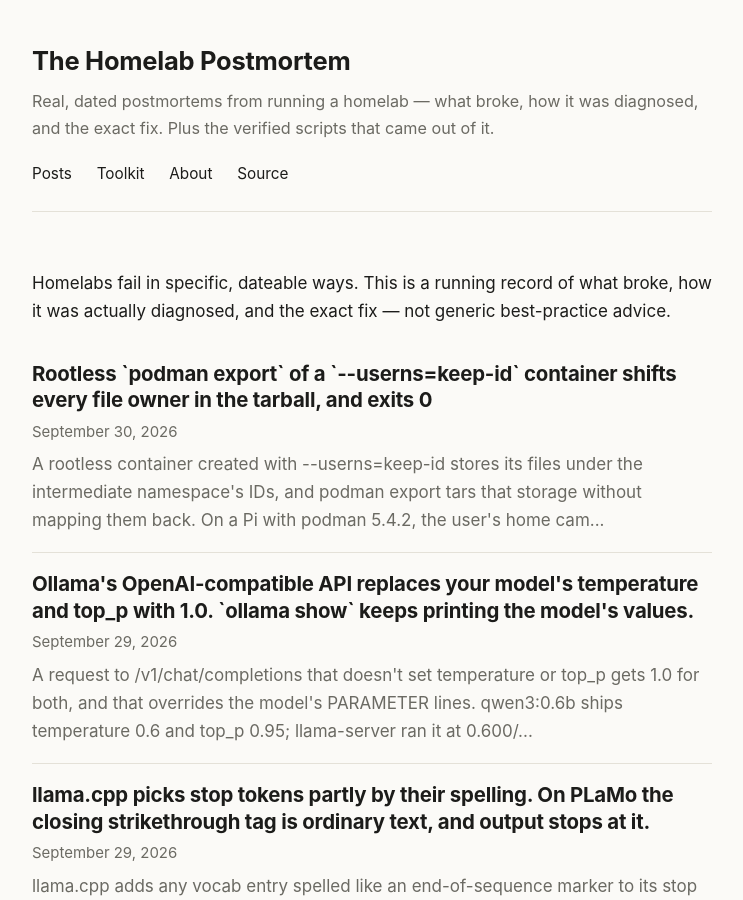
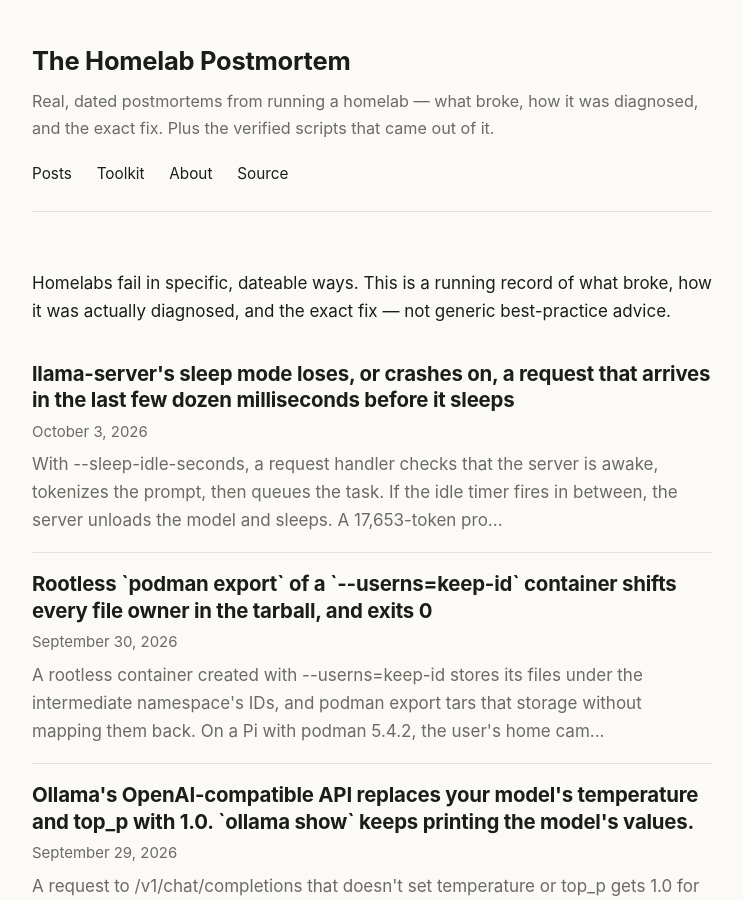
Before and after one commit to mitoyosh/homelab-postmortem, a Jekyll site: the page built from index.html, in a window 1280 px wide and 900 px high. Shown: the whole window, without its empty margins (268-1011 px from the left). Built offline with Jekyll 4.4.1, drawn with Linux system fonts in a browser that asks for light colours; part of the change alters nothing that is shown.

Commit message:
Post: llama-server sleep mode loses or crashes on a request at bedtime
Co-Authored-By: Claude Opus 5.5 <noreply@anthropic.com>

````diff
--- a/_config.yml
+++ b/_config.yml
@@ -46,7 +46,7 @@ packs:
     title: "Local LLM artifacts"
     price: "$5"
     question: "Is the model, adapter, or build you just installed the thing it says it is?"
-    detail: "Twelve checks. An Ollama quantisation that pulls and runs and returns no working code, a LoRA adapter accepted and applied to zero layers, a build that reports a commit hash from a repository it has never heard of, a response_format the server accepts and then ignores, a previous_response_id that is accepted and dropped, a tool parameter the gemma4 renderer never shows the model, an embedding batch whose positions the library reads past the end of, a prompt cache whose \"no limit\" setting keeps less than the default, and a decision model whose confidence is sharpened tenfold by a temperature its own library clamps at load time, a VRAM reservation Ollama prints in its log and never passes to the runner that places the layers, model sampling settings the OpenAI-compatible API quietly replaces with 1.0, and an end-of-generation token chosen by its spelling that stops a model mid-sentence with a normal finish."
+    detail: "Thirteen checks. An Ollama quantisation that pulls and runs and returns no working code, a LoRA adapter accepted and applied to zero layers, a build that reports a commit hash from a repository it has never heard of, a response_format the server accepts and then ignores, a previous_response_id that is accepted and dropped, a tool parameter the gemma4 renderer never shows the model, an embedding batch whose positions the library reads past the end of, a prompt cache whose \"no limit\" setting keeps less than the default, and a decision model whose confidence is sharpened tenfold by a temperature its own library clamps at load time, a VRAM reservation Ollama prints in its log and never passes to the runner that places the layers, model sampling settings the OpenAI-compatible API quietly replaces with 1.0, an end-of-generation token chosen by its spelling that stops a model mid-sentence with a normal finish, and a sleep mode that loses or crashes on a request arriving just before it sleeps."
     buy_url: "https://buy.stripe.com/cNiaEWb7C0yge8rcT65Vu07"
 
 baseurl: ""
--- a/_posts/2026-09-12-llama-server-ignores-the-response-format-its-readme-shows.md
+++ b/_posts/2026-09-12-llama-server-ignores-the-response-format-its-readme-shows.md
@@ -137,3 +137,5 @@ Two days later the same shape showed up one layer over: [Ollama's Responses API
 And three days after that, the layer below: [llama.cpp's batch API says pass `pos` as NULL and positions are tracked automatically; for M-RoPE embeddings it reads past its own buffer](https://homelabpostmortem.com/2026/09/15/llama-cpp-batch-reads-past-its-own-pos-buffer-for-mrope/). No number to watch that time — a sanitiser, and an address.
 
 The same server's `--cache-ram -1` is another documented value that does something other than its label: ["no limit" removes the byte limit and leaves the token limit at `n_ctx`](https://homelabpostmortem.com/2026/09/24/llama-server-cache-ram-minus-one-is-not-no-limit/). The number to watch there is `cache_n` on a re-sent prompt.
+
+And its sleep mode is documented to reload the model for "any new incoming task", which holds only for a task that arrives after the server is asleep: [a request that arrives in the last few dozen milliseconds before it sleeps is left in the queue or crashes the server](https://homelabpostmortem.com/2026/10/03/llama-server-sleep-mode-loses-or-crashes-on-a-request-at-bedtime/). The number to watch there is the one nobody logs, the time between the wake check and the queueing.
--- /dev/null
+++ b/_posts/2026-10-03-llama-server-sleep-mode-loses-or-crashes-on-a-request-at-bedtime.md
@@ -0,0 +1,133 @@
+---
+title: "llama-server's sleep mode loses, or crashes on, a request that arrives in the last few dozen milliseconds before it sleeps"
+date: 2026-10-03
+excerpt: "With --sleep-idle-seconds, a request handler checks that the server is awake, tokenizes the prompt, then queues the task. If the idle timer fires in between, the server unloads the model and sleeps. A 17,653-token prompt sent 46 to 34 ms before that moment sat in the queue until another request woke the server. Sent 34 to 3 ms before, it crashed llama-server with SIGSEGV inside the tokenizer. Short prompts never hit it. A 1-token completion sent first avoided both in 123 of 123 tries."
+devto_title: "llama-server's sleep mode loses or crashes on a request that arrives just before it sleeps"
+devto_tags: llm, llamacpp, selfhosted, debugging
+---
+
+**TL;DR**: `llama-server --sleep-idle-seconds N` unloads the model after N idle seconds and is documented to reload it for "any new incoming task". A request handler checks that the server is awake when it starts, then tokenizes the prompt, then queues the task. If the idle timer fires in between, the server goes to sleep anyway. On llama.cpp b11368 (CPU, Gemma 3 1B), a 17,653-token prompt sent 46 to 34 ms before the server fell asleep sat in the queue with no reply until a second request woke the server, 32 times out of 32. Sent 34 to 3 ms before, it crashed the server with SIGSEGV inside the tokenizer, which was reading the vocabulary the sleep had just freed, 41 times out of 41. With a two-word prompt the window is too short to hit: 0 of 93. Sending a 1-token completion first and the real request right after it avoided both in 123 of 123 tries. The toolkit's `check-llama-sleep-race.sh` finds servers with sleep mode on and says whether a crash would be restarted. Upstream report (the hang): [ggml-org/llama.cpp#29689](https://github.com/ggml-org/llama.cpp/issues/29689).
+
+## The symptom
+
+The report that led here was intermittent: a client that sends `/health`, `/props`, `/tokenize` and then `POST /completion` right after the server starts, with `--sleep-idle-seconds 1`, got no answer to the completion about one time in eight. The server log showed it going to sleep and never waking:
+
+```
+I que    start_loop: entering sleeping state
+I srv  handle_sleep: server is entering sleeping state
+W srv          stop: cancel task, id_task = 0          <- the client giving up 10 s later
+```
+
+To find where the window is, a Debian 13 LXC with 6 CPU cores, the llama.cpp `b11368` release binary, `gemma-3-1b-it-Q4_K_M`, `-np 1 --sleep-idle-seconds 1`. Each trial starts a fresh server, takes the moment `/health` first returns 200 as zero, waits a chosen offset, sends one `POST /completion`, and timestamps every server log line as it arrives. The server fell asleep 0.978 to 1.000 s after zero, so every send can be placed relative to the moment it slept.
+
+With the prompt `"Say OK"`, 93 sends between 0.97 and 1.03 s gave 93 answers. The 61 that arrived after the server was asleep woke it as documented, at about 1.4 s latency for the reload.
+
+Then the same with a 17,653-token prompt. To keep each trial fast, the context was `-c 512`, so a prompt that gets processed is rejected at once with HTTP 400 ("exceeds the available context size"). A 400 means the request reached a slot. Anything else means it didn't. 123 sends between 0.93 and 1.01 s, grouped by when they were sent relative to the moment the server fell asleep:
+
+```
+sent relative to sleep    result
+early enough (> ~50 ms)    13  answered before the timer fired (400, ~45 ms)
+46 .. 34 ms before         32  no answer; /props says is_sleeping: true
+34 .. 3 ms before          41  connection closed with no response; server gone
+2 ms before .. 29 ms after 37  woke the server, answered (~1.3 s)
+```
+
+The hung requests were still in the queue. After 3 s the harness checked `/props` (`"is_sleeping": true`) and sent a second, short completion. That woke the server, and the first request was answered right behind it:
+
+```
+first sent      0.935 s   (server fell asleep at 0.979 s)
+/props at 3 s   is_sleeping: true
+second sent     3.938 s   -> "exiting sleeping state" at 3.938 s
+first answered  5.172 s   (4.2 s after it was sent)
+```
+
+Without the second request the first would have waited until the client's own timeout. For a single client that sends one request after a quiet period, which is how cron jobs, home automations and agent turns tend to look, that means no reply at all.
+
+The other 41 were not hangs. The server process had exited with signal 11, and the client got `RemoteDisconnected`. Ten more sends between 0.970 and 0.990 s crashed it all ten times. Run under `gdb`, the faulting thread was an HTTP worker in the middle of tokenizing the prompt:
+
+```
+Thread 9 "llama-server" received signal SIGSEGV, Segmentation fault.
+#1  llama_vocab::text_to_token(...)
+#2  llm_tokenizer_spm_session::try_add_bigram(int, int)
+#3  llama_vocab::impl::tokenize(...)
+#6  common_tokenize(...)
+#9  tokenize_input_prompts(...)
+#10 server_routes::handle_completions_impl(...)
+```
+
+## Why it's easy to miss
+
+It happens in a few dozen milliseconds out of every idle period, so most requests never see it, and the ones that do look like unrelated faults. The hang leaves no error anywhere: the log's last word is "entering sleeping state", which is what an idle server should say, and `/props` correctly reports that the server is asleep. The crash leaves nothing in the server's own log either, because the process dies mid-request. If a supervisor restarts it, the outage can pass for a blip.
+
+The documentation describes the opposite: "When the server enters sleep mode, the model and its associated memory (including the KV cache) are unloaded from RAM to conserve resources. Any new incoming task will automatically trigger the model to reload." That holds for a request that arrives after the server is asleep. It doesn't hold for one that arrives slightly before.
+
+And it depends on the prompt. With a two-word prompt there was no window to hit in 93 tries. The reporter's server had a vision projector loaded (`--mmproj`) and speculative decoding on, and saw it one time in eight. What widened their window isn't stated, but an image is preprocessed in the same place a prompt is tokenized, so either would do it.
+
+## What's really going on
+
+Every completion handler starts by building its response object, and that constructor is the wake check (`tools/server/server-context.cpp`):
+
+```cpp
+server_res_generator(server_queue & queue_tasks, ...) {
+    bypass_sleep |= sleep_idle_seconds < 0;
+    if (!bypass_sleep) {
+        queue_tasks.wait_until_no_sleep();
+    }
+}
+```
+
+`wait_until_no_sleep()` returns at once if the server is awake. Only if it is already asleep does it set `req_stop_sleeping` and wait for the wake-up. After that, `handle_completions_impl` tokenizes the prompt (or runs `process_mtmd_prompt` for an image), builds the tasks, and only then calls `rd.post_tasks(...)`.
+
+Meanwhile the queue's main loop (`tools/server/server-queue.cpp`), finding the queue empty and the idle timer expired, does this while holding the queue lock:
+
+```cpp
+QUE_INF("%s", "entering sleeping state\n");
+sleeping = true;
+for (auto & cb : callback_sleeping_state) {
+    cb(true);                       // unloads the model, vocabulary included
+}
+req_stop_sleeping = false;
+condition_tasks.wait(lock, [&]{
+    return (!running || req_stop_sleeping);
+});
+```
+
+That gives two outcomes, depending on where the sleep lands:
+
+- **During tokenization.** The handler is still reading the vocabulary when `cb(true)` frees it. That is the SIGSEGV in `text_to_token`.
+- **After tokenization, before `post_tasks`.** The task is queued while the loop is asleep. The loop only wakes when `req_stop_sleeping` is set, and a queued task doesn't set it. The task waits for the next request that arrives while the server is asleep, since that one goes through `wait_until_no_sleep()`'s wake path.
+
+The window is the time between the wake check and the post, which is mostly tokenization. On this CPU a 17,653-token prompt took about 45 ms end to end, and the dangerous span measured 46 ms to 3 ms before the sleep. It grows with prompt length and with image preprocessing.
+
+The issue proposes two fixes. One is to also wake when the queue is not empty. As this code reads, that covers the hang but not the crash, which happens before anything is queued. The other is to count requests that are between the wake check and the post, and not sleep while that count is above zero. That would cover both.
+
+## The fix
+
+There is no release with a fix yet. These are the options that were measured or are plain configuration:
+
+**Send a 1-token completion before the real request.** A request whose prompt is a couple of tokens has almost no window: 0 hits in 93. When it is queued it resets the idle timer, so the real request that follows gets a full idle period of headroom instead of whatever was left. The same 123-send sweep with that in front:
+
+```bash
+curl -s localhost:8080/completion -d '{"prompt":"hi","n_predict":1}' >/dev/null
+curl -s localhost:8080/completion -d @real-request.json
+```
+
+```
+123 sends, 0.93 .. 1.01 s:  123 answered, 0 hung, 0 crashed
+```
+
+The two requests have to go out back to back, well within the idle period. With a real setting in minutes, that is easy. `/health` and `/props` don't work as the warm-up: the README says they "do not reset the idle timer". The reporter's workaround goes the other way: wait until `/props` reports `is_sleeping: true`, then send. That relies on the wake path, which handled all 37 sends here that arrived after the sleep (and 61 of 61 with the short prompt), at the cost of a model reload on every request.
+
+**Give the client a timeout and a retry.** It doesn't prevent anything, but a hung request becomes a slow one. The retry also wakes the server, which releases the stuck request.
+
+**Make sure a crash is restarted.** Under systemd that means `Restart=on-failure` on the unit. The request that triggered the crash is lost either way.
+
+**Or leave sleep mode off** (the default, `-1`) on servers that take long prompts or images from a single client.
+
+## The generalisable habit
+
+A "check, then act" sequence is only as good as what stops the state from changing between the two steps. Here the wake check and the queueing are separate steps with real work between them, and nothing keeps the sleep from happening in that gap. When a feature adds a background transition (sleep, eviction, reload, rotation), ask what a request that started just before the transition is still holding, and whether the transition can take it away. Then test the boundary on purpose. A sweep of send times against the moment of the transition found in an hour what the reporter saw one time in eight, and it also turned up the crash. Nobody had reported that one, because the process that could log it dies first.
+
+The same server has other places where what a request was promised and what it gets come apart: a [documented `response_format` that is accepted and ignored](https://homelabpostmortem.com/2026/09/12/llama-server-ignores-the-response-format-its-readme-shows/) is the earlier one on this site.
+
+The toolkit's `check-llama-sleep-race.sh` reads running `llama-server` command lines (and router preset files) for `--sleep-idle-seconds`. For a running process, it also asks systemd whether a crash would be restarted. It never sends a request to the server, because a probe of this race can crash it.
--- a/toolkit/index.md
+++ b/toolkit/index.md
@@ -75,6 +75,11 @@ destructive, dry-run modes where it matters.
   and PLaMo-3 that is the closing strikethrough tag, and output stops at it with
   `finish_reason: "stop"`. From
   [llama.cpp picks stop tokens partly by their spelling]({{ '/2026/09/29/llama-cpp-stops-plamo-at-the-first-closing-s-tag/' | relative_url }}).
+- **`check-llama-sleep-race.sh`** — finds `llama-server` processes and router
+  presets with `--sleep-idle-seconds` on, where a request that arrives just
+  before the server sleeps is left in the queue or crashes it, and says whether
+  systemd would restart it. From
+  [llama-server's sleep mode loses, or crashes on, a request that arrives just before it sleeps]({{ '/2026/10/03/llama-server-sleep-mode-loses-or-crashes-on-a-request-at-bedtime/' | relative_url }}).
 - **`check-embd-determinism.sh`** — tells you whether decoding through
   `llama_batch.embd` gives the same logits every time on your build and model,
   and when it does not, confirms whether the cause is the known heap over-read:
````
Also changed, not shown: assets/covers/2026-10-03-llama-server-sleep-mode-loses-or-crashes-on-a-request-at-bedtime.png (added).
